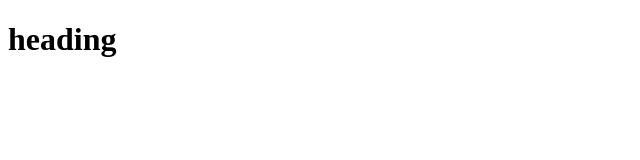
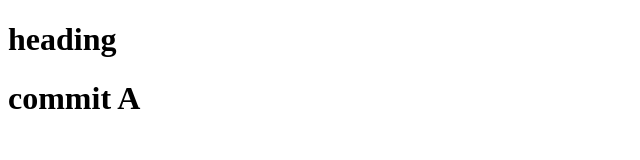
Before and after one commit to CodeWithSarthak24/Github, a plain HTML site: page index.html in a window 1280 px wide. Shown: the whole page, without its empty margins (0-640 px from the left). Drawn offline with Linux system fonts and the light colour scheme.

Commit message:
commit A

```diff
--- a/index.html
+++ b/index.html
@@ -7,5 +7,7 @@
 </head>
 <body>
     <h1>heading</h1>
+
+    <h1>commit A</h1>
 </body>
 </html>
```
